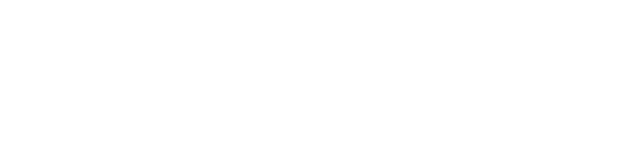
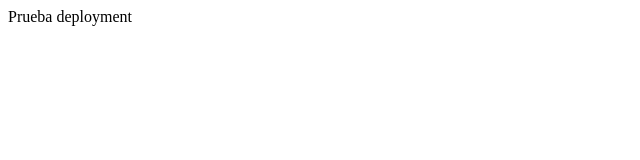
Before and after one commit to rizoma-dg/silvinadelascarreras, a plain HTML site: page index.html in a window 1280 px wide. Shown: the whole page, without its empty margins (0-640 px from the left). Drawn offline with Linux system fonts and the light colour scheme.

Commit message:
Prueba deployment

```diff
--- a/index.html
+++ b/index.html
@@ -7,6 +7,6 @@
   <title>Silvina de las Carreras</title>
 </head>
 <body>
-
+  Prueba deployment
 </body>
 </html>
```
